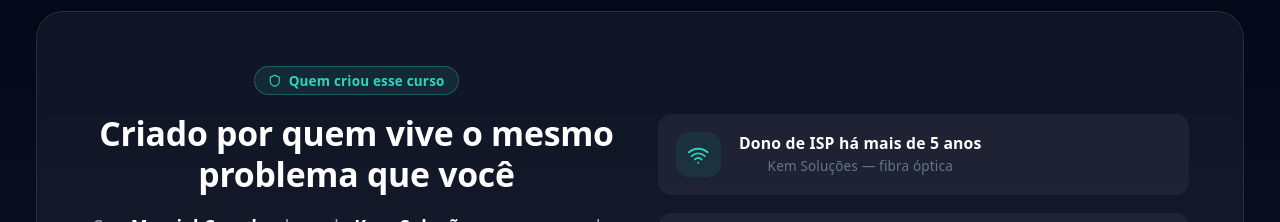
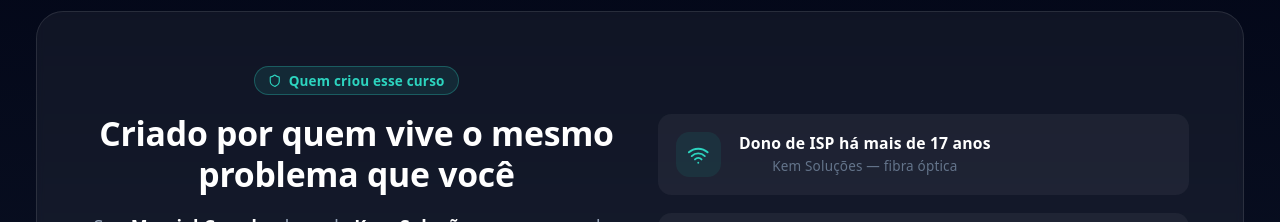
Before and after one commit to marcielcorado1/ead-landing, a React (Vite) app: page / in a window 1280 px wide. Shown: the part 7660-7882 px from the top of the page. Built offline with nearby package versions, Linux system fonts and the light colour scheme.

Commit message:
fix: update ISP experience to 17 years

```diff
--- a/src/App.tsx
+++ b/src/App.tsx
@@ -687,7 +687,7 @@ export default function App() {
               </div>
               <div className="space-y-4">
                 {[
-                  { icon: <Wifi className="w-5 h-5 text-teal-400" />, label: 'Dono de ISP há mais de 5 anos', sub: 'Kem Soluções — fibra óptica' },
+                  { icon: <Wifi className="w-5 h-5 text-teal-400" />, label: 'Dono de ISP há mais de 17 anos', sub: 'Kem Soluções — fibra óptica' },
                   { icon: <Terminal className="w-5 h-5 text-teal-400" />, label: 'Usuário ativo do ISP.CORE', sub: 'Usa no provedor e em apps em produção' },
                   { icon: <Code2 className="w-5 h-5 text-teal-400" />, label: '3 apps em produção', sub: 'Recompensa Pro, Fut Sorteio, Assessor Digital' },
                   { icon: <BookOpen className="w-5 h-5 text-teal-400" />, label: 'Conteúdo sempre atualizado', sub: 'Aprende e atualiza o curso junto' },
```
